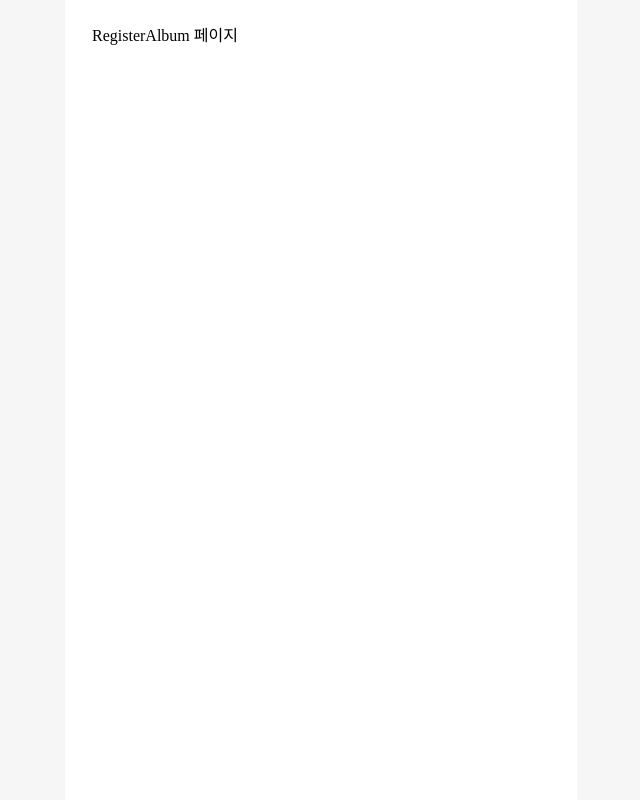
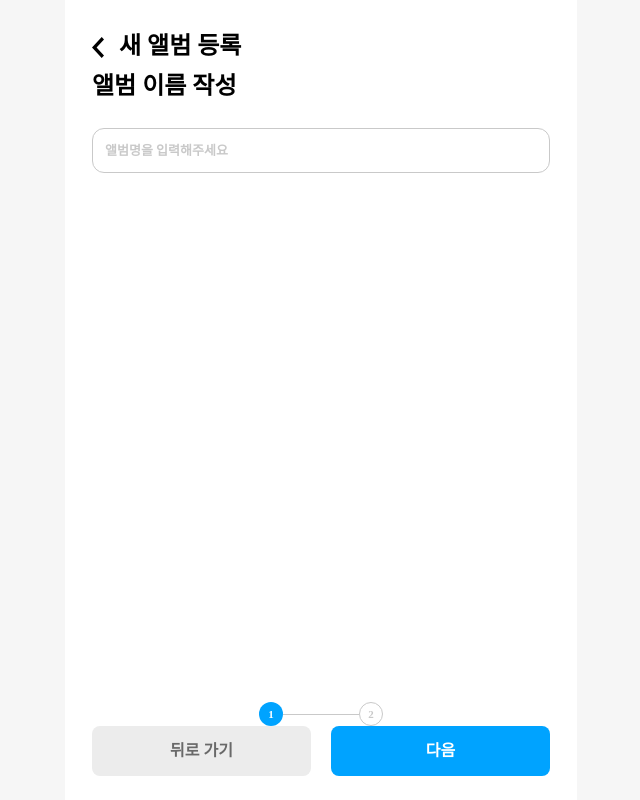
Before and after one commit to 0ne6yte/life-4-cut-frontend, a React (Vite) app: page /album/register in a window 1280 px wide. Shown: the whole page, without its empty margins (319-959 px from the left). Built offline with nearby package versions, Linux system fonts and the light colour scheme.

Commit message:
feat: funnel component 개발

```diff
--- /dev/null
+++ b/src/domain/album/RegisterAlbum/components/Funnel.tsx
@@ -0,0 +1,35 @@
+import { type ReactElement, useState } from 'react';
+import { type UseFormReturn } from 'react-hook-form';
+
+import { BottomTab } from '@/domain/album/RegisterAlbum/components/layouts/BottomTab';
+import { Header } from '@/domain/album/RegisterAlbum/components/layouts/Header';
+
+interface FunnelProps {
+  children: ReactElement[];
+}
+
+interface StepProps {
+  name: string;
+  children: ReactElement;
+  onNext: () => null;
+}
+export function useFunnel(steps: readonly string[], options?: UseFormReturn<any>['control']) {
+  const [step, setStep] = useState<string | null>(steps[0]);
+
+  function Funnel({ children }: FunnelProps) {
+    const visibleStep = children.find((childStep) => childStep.props.name === step);
+    return <>{visibleStep}</>;
+  }
+
+  function Step({ name, children, onNext }: StepProps) {
+    return (
+      <div className={'flex flex-col h-full'}>
+        <Header title={name} />
+        <div className={'flex-1'}>{children}</div>
+        <BottomTab onNext={onNext} />
+      </div>
+    );
+  }
+
+  return Object.assign([Object.assign(Funnel, { Step }), setStep]);
+}
--- /dev/null
+++ b/src/domain/album/RegisterAlbum/components/funnels/AlbumCreateFunnel.tsx
@@ -0,0 +1,11 @@
+import { TextInput } from '@/domain/_common/components';
+import { type FunnelProps } from '@/domain/album/RegisterAlbum/types/FunnelTypes';
+
+export function AlbumCreateFunnel({ control, onNext }: FunnelProps) {
+  return (
+    <>
+      <p className={'text-headline1 mb-6'}>앨범 이름 작성</p>
+      <TextInput name={'앨범이름작성'} control={control} label={'앨범명을 입력해주세요'} />
+    </>
+  );
+}
--- /dev/null
+++ b/src/domain/album/RegisterAlbum/components/funnels/MemberAddFunnel.tsx
@@ -0,0 +1,5 @@
+import { type FunnelProps } from '@/domain/album/RegisterAlbum/types/FunnelTypes';
+
+export function MemberAddFunnel({ control, onNext }: FunnelProps) {
+  return <p>멤버등록퍼널</p>;
+}
--- a/src/domain/album/RegisterAlbum/components/index.tsx
+++ b/src/domain/album/RegisterAlbum/components/index.tsx
@@ -0,0 +1 @@
+export * from './layouts/Header';
--- /dev/null
+++ b/src/domain/album/RegisterAlbum/components/layouts/BottomTab.tsx
@@ -0,0 +1,23 @@
+import { Button, Stepper } from '@/domain/_common/components';
+
+interface BottomTabProps {
+  onNext: () => null;
+}
+
+export function BottomTab({ onNext }: BottomTabProps) {
+  return (
+    <div className={'w-full'}>
+      <div className={'w-fit mx-auto'}>
+        <Stepper stepLength={2} activeStep={1} />
+      </div>
+      <div className={'flex gap-5'}>
+        <Button variant={'contained'} color={'grey'}>
+          뒤로 가기
+        </Button>
+        <Button variant={'contained'} color={'primary'} onClick={onNext}>
+          다음
+        </Button>
+      </div>
+    </div>
+  );
+}
--- /dev/null
+++ b/src/domain/album/RegisterAlbum/components/layouts/Header.tsx
@@ -0,0 +1,17 @@
+import { ReactComponent as LeftArrow } from '@/assets/arrow-left.svg';
+
+interface HeaderProps {
+  title: string;
+}
+
+export function Header({ title }: HeaderProps) {
+  const handleClickBackButton = () => {};
+  return (
+    <div className={'flex gap-[15px] w-full h-[46px] items-center'}>
+      <button onClick={handleClickBackButton}>
+        <LeftArrow />
+      </button>
+      <p className={'text-headline1'}>{title}</p>
+    </div>
+  );
+}
--- a/src/domain/album/RegisterAlbum/index.tsx
+++ b/src/domain/album/RegisterAlbum/index.tsx
@@ -1,3 +1,23 @@
+import { useForm } from 'react-hook-form';
+
+import { useFunnel } from '@/domain/album/RegisterAlbum/components/Funnel';
+import { AlbumCreateFunnel } from '@/domain/album/RegisterAlbum/components/funnels/AlbumCreateFunnel';
+import { MemberAddFunnel } from '@/domain/album/RegisterAlbum/components/funnels/MemberAddFunnel';
+
 export default function RegisterAlbum() {
-  return <h1>RegisterAlbum 페이지</h1>;
+  const { control, handleSubmit } = useForm();
+  const [Funnel, setStep] = useFunnel(['새 앨범 등록', '앨범 편집', '앨범 등록 완료']);
+  const handleSubmitForm = () => {};
+  return (
+    <form onSubmit={handleSubmit(handleSubmitForm)}>
+      <Funnel>
+        <Funnel.Step name={'새 앨범 등록'} onNext={() => setStep('앨범 편집')}>
+          <AlbumCreateFunnel control={control} />
+        </Funnel.Step>
+        <Funnel.Step name={'앨범 편집'} onNext={() => setStep('앨범 등록 완료')}>
+          <MemberAddFunnel control={control} />
+        </Funnel.Step>
+      </Funnel>
+    </form>
+  );
 }
--- /dev/null
+++ b/src/domain/album/RegisterAlbum/types/FunnelTypes.ts
@@ -0,0 +1,6 @@
+import { type UseFormReturn } from 'react-hook-form';
+
+export interface FunnelProps {
+  control: UseFormReturn<any>['control'];
+  onNext?: () => void;
+}
```
Also changed, not shown: src/assets/arrow-left.svg (added).
